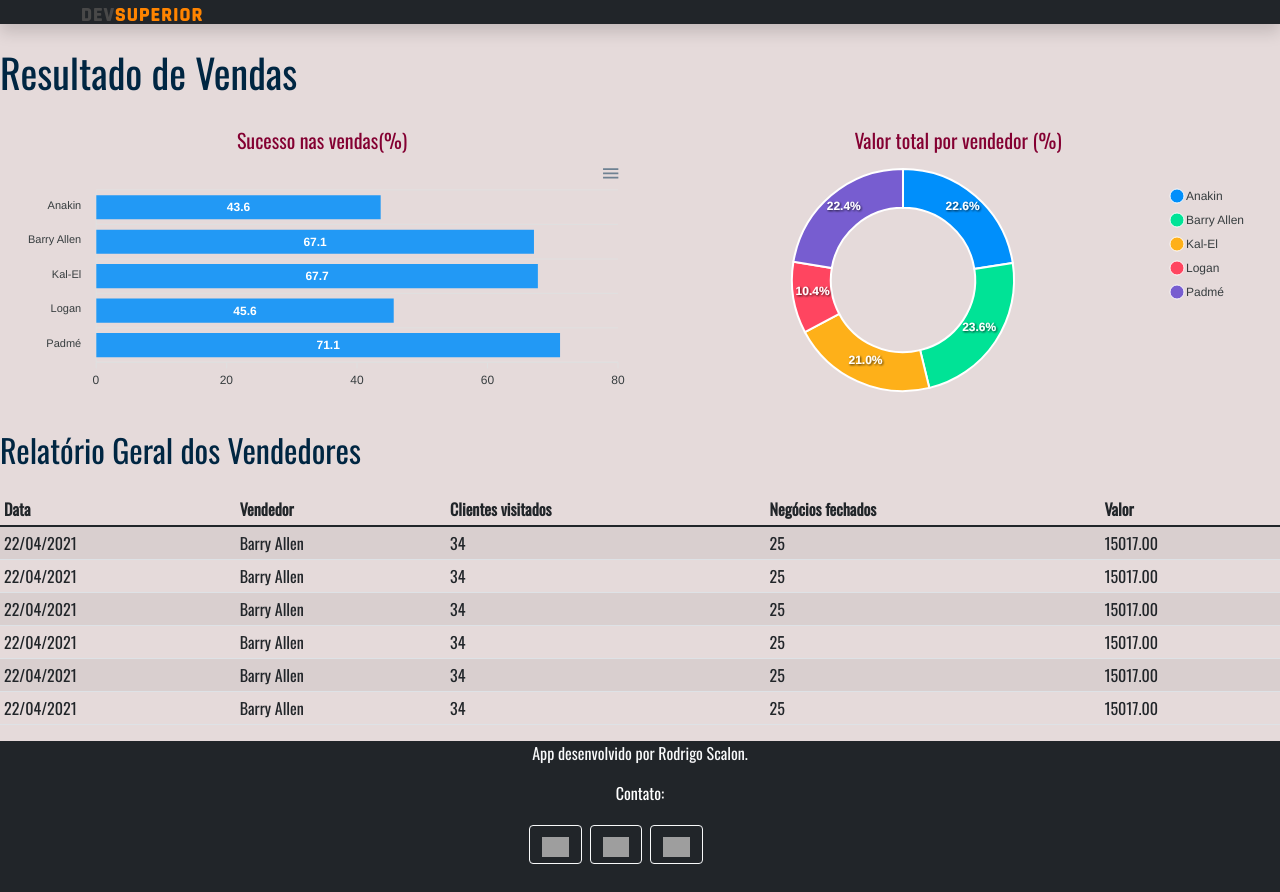
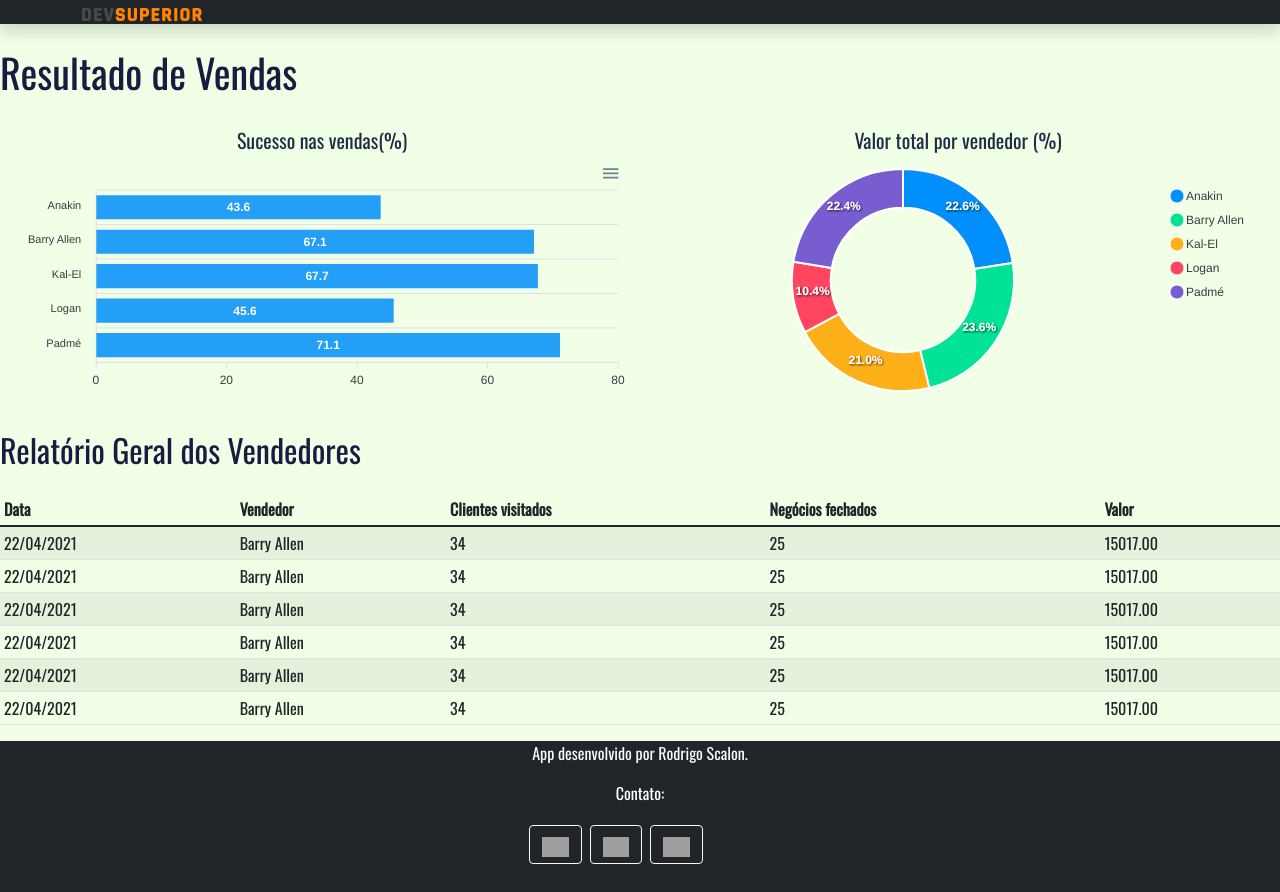
Before and after one commit to RodrigoScalon/Projeto-STS-Vendas, a React (Create React App) app in the folder frontend/: page / in a window 1280 px wide. Built offline with nearby package versions, Linux system fonts and the light colour scheme; grey boxes are pictures that could not be loaded.

Commit message:
Front-End changes

```diff
--- a/frontend/src/assets/css/styles.css
+++ b/frontend/src/assets/css/styles.css
@@ -5,8 +5,8 @@
 }
 
 html, body {
-    background-color: #E5DADA;
-    color: #840032;
+    background-color: #F1FFE7;
+    color: #1D2D44;
     padding: 0px;
     height: 100%;
     font-family: 'Oswald', sans-serif;
@@ -32,5 +32,5 @@ html, body {
 }
 
 .text-primary {
-    color: #002642 !important;
+    color: #1A1B41 !important;
 }
--- a/frontend/src/components/BarChart/index.tsx
+++ b/frontend/src/components/BarChart/index.tsx
@@ -9,9 +9,11 @@ const BarChart = () => {
         },
     };
 
-    const mockData = {
+        const mockData = {
         labels: {
+
             categories: ['Anakin', 'Barry Allen', 'Kal-El', 'Logan', 'Padmé']
+
         },
         series: [
             {
@@ -31,6 +33,7 @@ const BarChart = () => {
             height="240"
 
 
+
         />
 
     );
```
